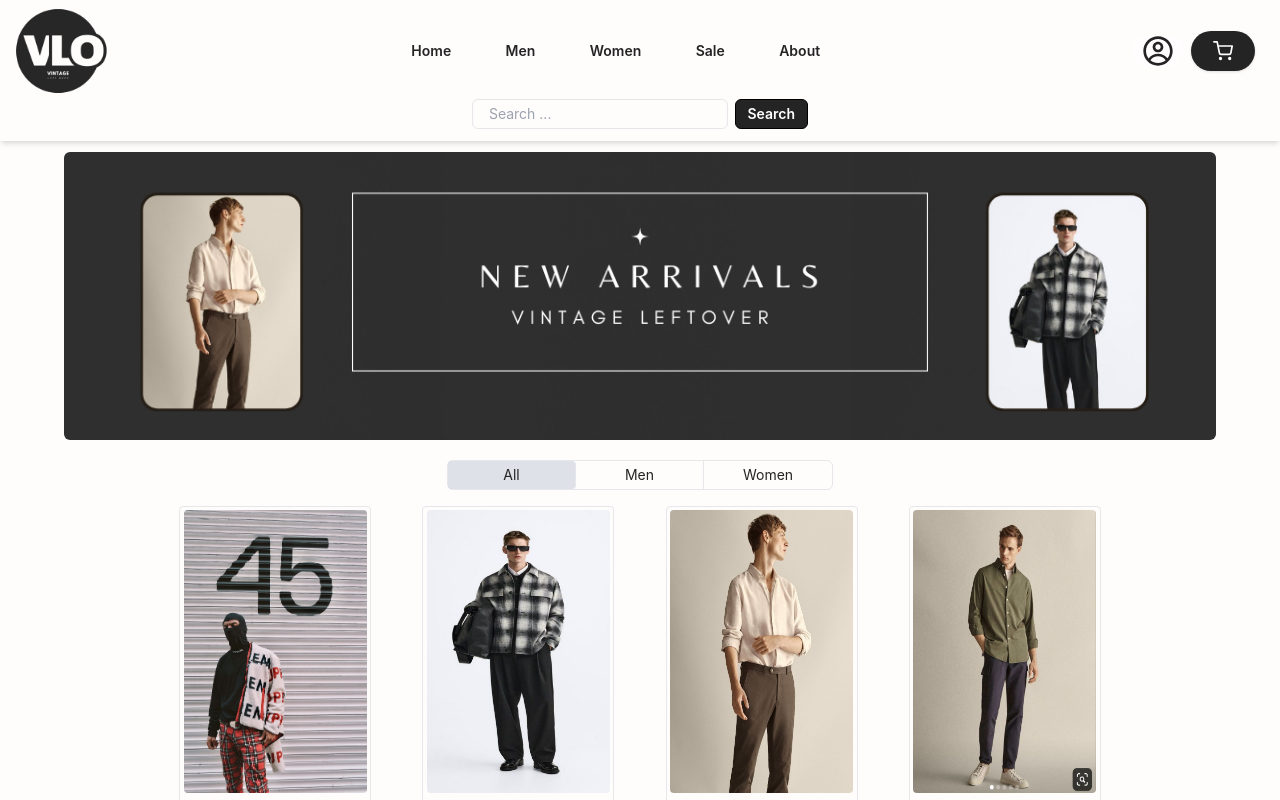
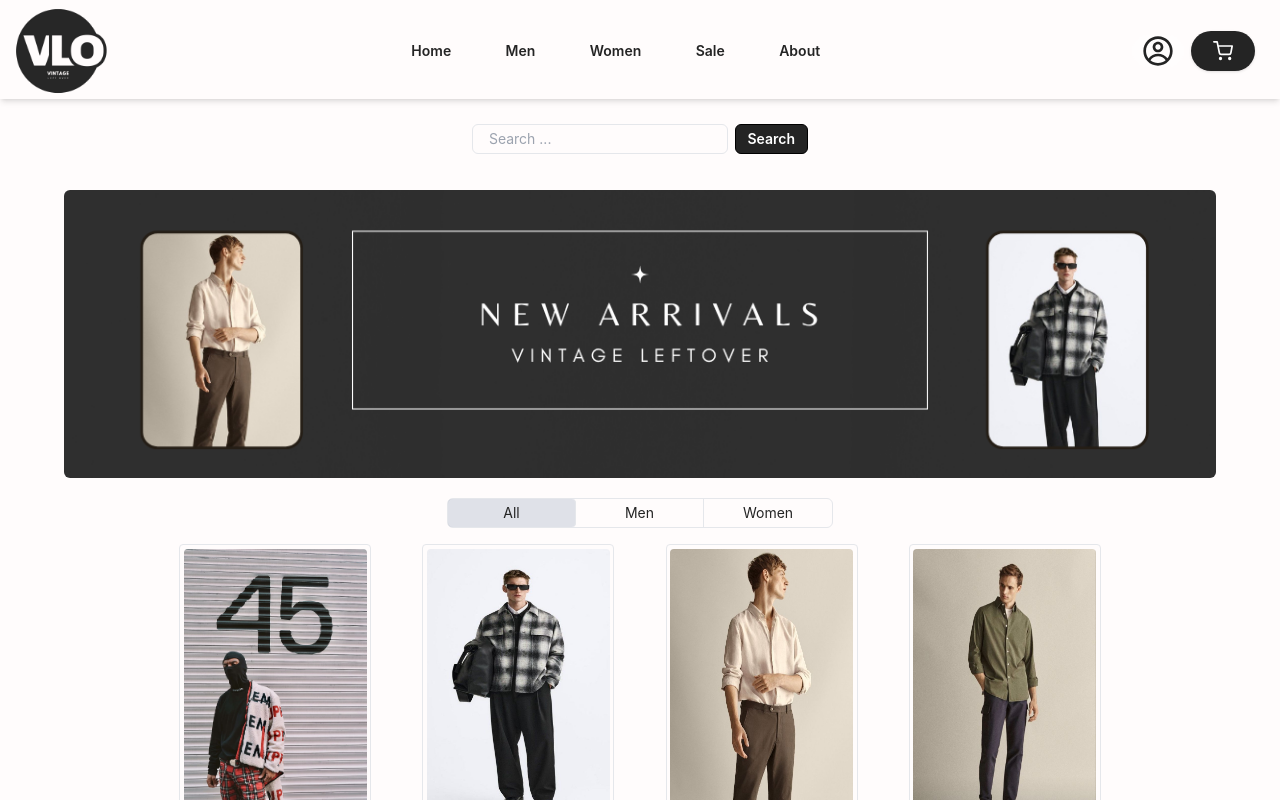
Before and after one commit to Hassan1823/vintage_leftover, a React (Vite) app: page / in a window 1280 px wide. Shown: the top 800 px of the page. Built offline with nearby package versions, Linux system fonts and the light colour scheme.

Commit message:
savin changes

```diff
--- a/src/App.jsx
+++ b/src/App.jsx
@@ -1,9 +1,9 @@
 import { Route, Routes } from "react-router-dom";
 import "./App.css";
 import MetaTags from "./components/extra/MetaTags";
-import Home from "./components/pages/Home/Home";
-import Login from "./components/pages/Login/Login";
-import Register from "./components/pages/Register/Register";
+import Home from "./pages/Home/Home";
+import Login from "./pages/Login/Login";
+import Register from "./pages/Register/Register";
 
 function App() {
   return (
@@ -25,6 +25,9 @@ function App() {
         <Route path="/cart" element={<Home />} />
         <Route path="/profile" element={<Home />} />
 
+        {/* product view */}
+        <Route path="/product" element={<Home />} />
+
         {/* auth routes */}
         <Route path="/login" element={<Login />} />
         <Route path="/register" element={<Register />} />
--- a/src/components/extra/HomeLayout.jsx
+++ b/src/components/extra/HomeLayout.jsx
@@ -11,7 +11,7 @@ import { CgProfile } from "react-icons/cg";
 import { FiShoppingCart } from "react-icons/fi";
 import { IoMdMenu } from "react-icons/io";
 import { IoClose } from "react-icons/io5";
-import Cart from "../pages/Cart/Cart";
+import Cart from "../../pages/Cart/Cart";
 import Footer from "./Footer";
 
 const HomeLayout = ({ children }) => {
@@ -22,7 +22,7 @@ const HomeLayout = ({ children }) => {
   return (
     <>
       {/* header starts here  */}
-      <div className="flex items-center justify-between w-full h-auto max-md:px-[3vw] px-[1%] md:pt-[0.2%] max-md:py-[1%] text-center bg-transparent duration-200">
+      <div className="flex items-center justify-between w-full h-auto max-md:px-[3vw] px-[1%] md:pt-[0.2%] max-md:py-[1%] text-center bg-transparent duration-200 shadow-md">
         {/* menu button */}
         <button
           onClick={() => setShowMenu(!showMenu)}
@@ -81,7 +81,7 @@ const HomeLayout = ({ children }) => {
         </div>
       </div>
       {/* header ends here  */}
-      <div className="flex duration-200 items-center justify-center w-full px-[1%] h-auto bg-transparent shadow-md pb-[1%] max-md:pb-[2%]">
+      <div className="flex duration-200 items-center justify-center w-full px-[1%] h-auto bg-transparent py-[2%] max-md:py-[3%]">
         {/* <h1 className="text-xs font-bold text-[#242424] ">Vintage Leftover</h1> */}
 
         {/* search header */}
--- a/src/components/extra/TopProducts.jsx
+++ b/src/components/extra/TopProducts.jsx
@@ -5,9 +5,12 @@ import { productsData } from "../../lib/data";
 
 const TopProducts = () => {
   const [activeCat, setActiveCat] = useState("All");
+  const [showCategory, setShowCategory] = useState(true);
   return (
     <div className="flex flex-col duration-500 items-center justify-center w-[98%] md:w-[95vw] lg:w-[90vw] h-auto mt-[2vh]">
       {/* category list buttons */}
+
+      {showCategory && (
         <div className="flex items-center justify-center w-auto h-auto text-sm duration-500 border rounded-md max-md:text-xs">
           <button
             onClick={() => setActiveCat("All")}
@@ -38,6 +41,7 @@ const TopProducts = () => {
             Women
           </button>
         </div>
+      )}
 
       {/* products */}
       <div className="flex flex-wrap gap-[4vw] items-center w-full h-auto duration-500 justify-center py-[2vh]">
--- a/src/components/pages/Cart/Cart.jsx
+++ b/src/pages/Cart/Cart.jsx
@@ -2,10 +2,7 @@ import React, { useState } from "react";
 import { IoMdMenu } from "react-icons/io";
 import { IoClose } from "react-icons/io5";
 
-import { CiCircleMinus } from "react-icons/ci";
-import { CiCirclePlus } from "react-icons/ci";
-import { AiTwotoneDelete } from "react-icons/ai";
-import { productsData } from "../../../lib/data";
+import { productsData } from "../../lib/data";
 import CartProduct from "./CartProduct";
 
 const Cart = ({ showCart, setShowCart }) => {
--- a/src/components/pages/Login/Login.jsx
+++ b/src/pages/Login/Login.jsx
@@ -1,5 +1,6 @@
 import React, { useState } from "react";
-import AuthTemplate from "../../extra/AuthTemplate";
+import AuthTemplate from "../../components/extra/AuthTemplate";
+
 import { Link } from "react-router-dom";
 
 import { FaRegEyeSlash } from "react-icons/fa";
--- /dev/null
+++ b/src/pages/Product/Product.jsx
@@ -0,0 +1,7 @@
+import React from "react";
+
+const Product = () => {
+  return <div>Product</div>;
+};
+
+export default Product;
--- a/src/components/pages/Register/Register.jsx
+++ b/src/pages/Register/Register.jsx
@@ -1,5 +1,5 @@
 import React, { useState } from "react";
-import AuthTemplate from "../../extra/AuthTemplate";
+import AuthTemplate from "../../components/extra/AuthTemplate";
 import { Link } from "react-router-dom";
 
 import { FaRegEyeSlash } from "react-icons/fa";
```
Also changed, not shown: src/pages/Home/Home.jsx (renamed from src/components/pages/Home/Home.jsx, +4 -4 lines), src/pages/Cart/CartProduct.jsx (renamed from src/components/pages/Cart/CartProduct.jsx). Lines whose indentation alone changed are shown as unchanged.
